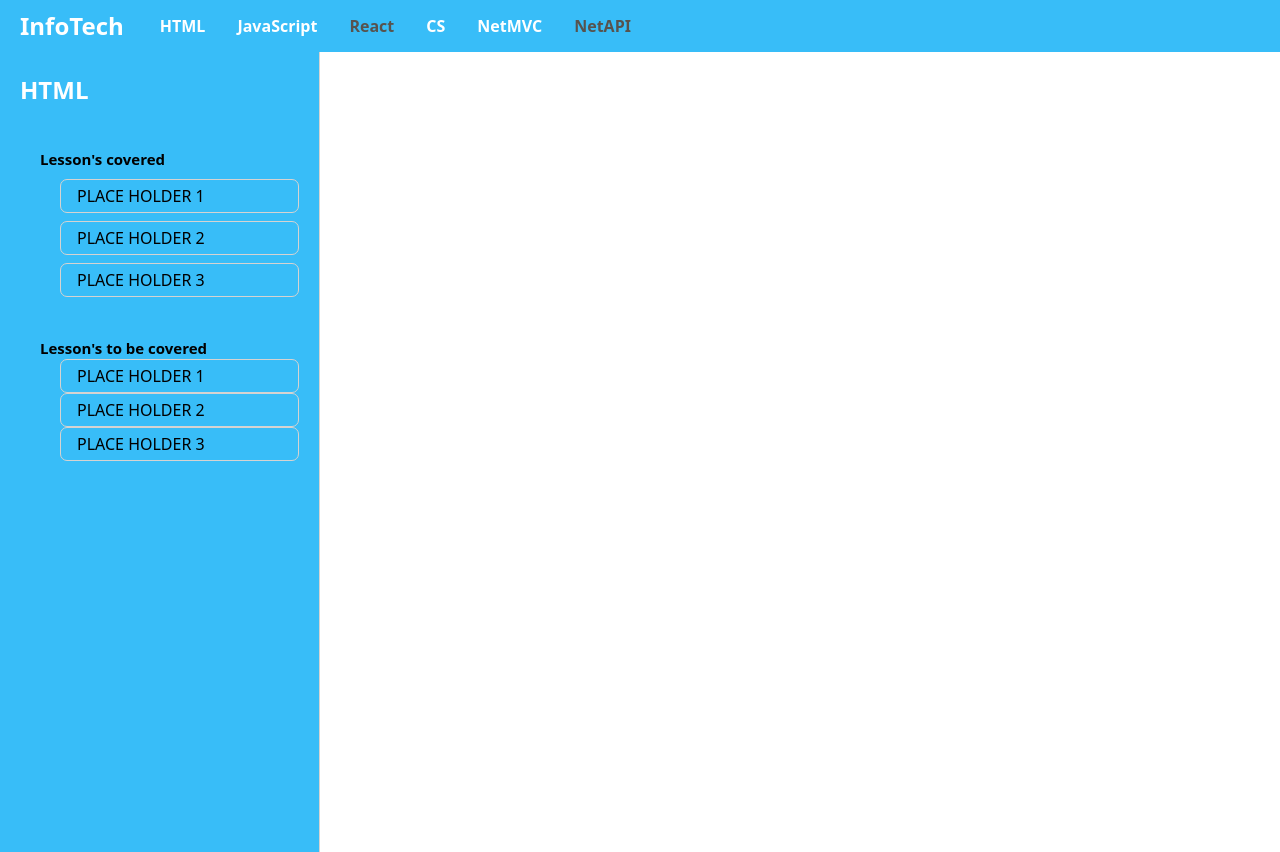
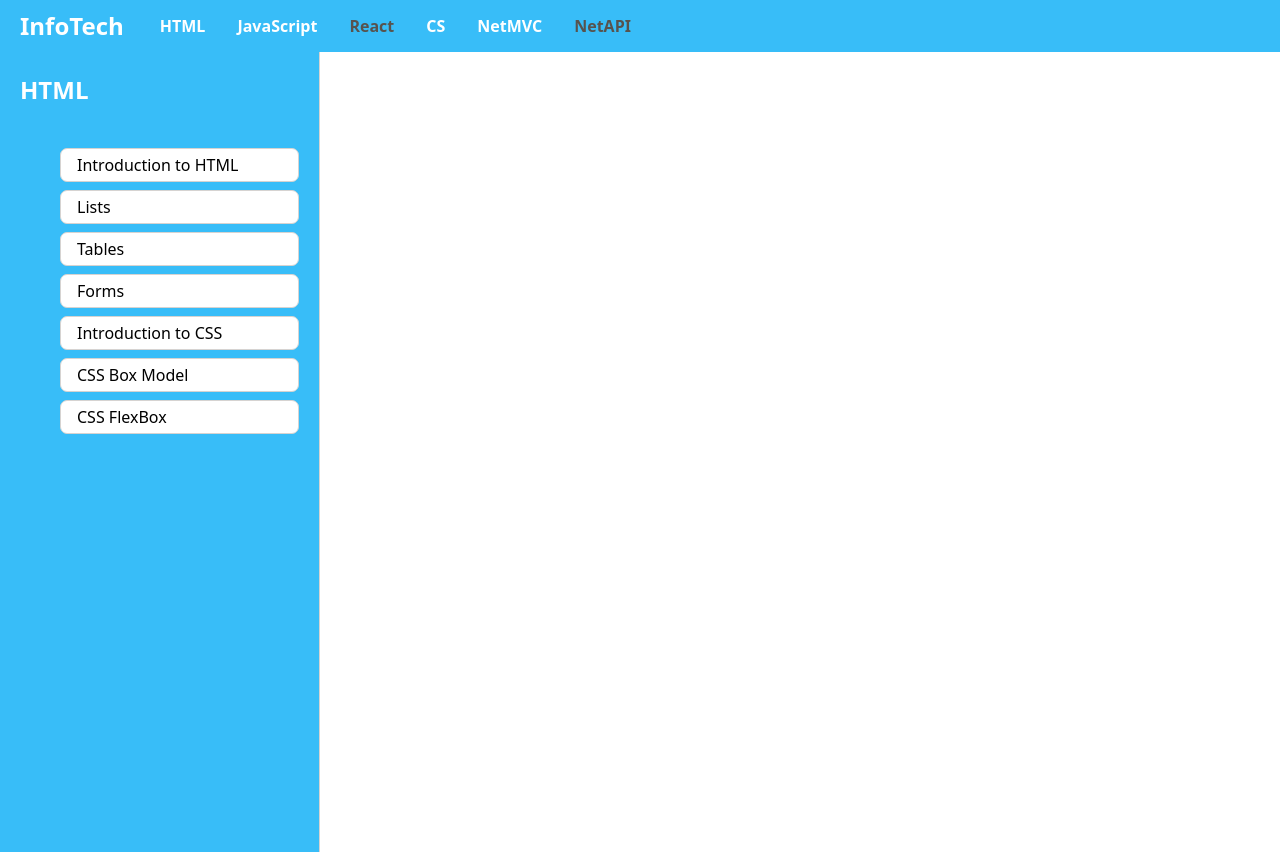
Before and after one commit to fisnikHaziri/InfoTechUI, a React (Vite) app: page / in a window 1280 px wide. Both pictures are taken after a click on the link "HTML". Built offline with nearby package versions, Linux system fonts and the light colour scheme.

Commit message:
updated the NavBar to now send data to the aside bar dynamicaly based on the UserObject

```diff
--- a/src/components/Aside.tsx
+++ b/src/components/Aside.tsx
@@ -1,39 +1,27 @@
 import React from 'react'
+import { useSelectedTopic } from './Utils/SelectedTopicContext'
 
 interface AsideProps {
 	title: string
 }
 
 const Aside: React.FC<AsideProps> = ({ title }) => {
+	const { selectedTopic } = useSelectedTopic()
+
 	const btnStyling =
-		'"bg-white py-1 px-4 border-stone-300 hover:translate-x-[10px] duration-500 border-[1px] rounded-[7px] text-start'
+		'bg-white py-1 px-4 border-stone-300 hover:translate-x-[10px] duration-500 border-[1px] rounded-[7px] text-start'
 
 	return (
 		<aside className="w-[20rem] flex-shrink min-w-[10rem] h-screen bg-[#38bdf8] border-r-[1px] border-stone-300">
 			<h1 className="text-[24px] font-bold pb-10 text-white">{title}</h1>
 			<ul className="pl-5 pb-10 flex flex-col gap-2">
-				<h2 className="text-[15px] font-semibold">Lesson's covered</h2>
-				<button className={btnStyling}>
-					<li>PLACE HOLDER 1</li>
-				</button>
-				<button className={btnStyling}>
-					<li>PLACE HOLDER 2</li>
-				</button>
-				<button className={btnStyling}>
-					<li>PLACE HOLDER 3</li>
-				</button>
-			</ul>
-			<ul className="pl-5 pb-10 flex flex-col">
-				<h2 className="text-[15px] font-semibold">Lesson's to be covered</h2>
-				<button className={btnStyling}>
-					<li>PLACE HOLDER 1</li>
-				</button>
-				<button className={btnStyling}>
-					<li>PLACE HOLDER 2</li>
-				</button>
-				<button className={btnStyling}>
-					<li>PLACE HOLDER 3</li>
-				</button>
+				{selectedTopic.lessons.map((lesson) => {
+					return (
+						<button className={btnStyling}>
+							<li>{lesson.title}</li>
+						</button>
+					)
+				})}
 			</ul>
 		</aside>
 	)
--- a/src/components/Li.tsx
+++ b/src/components/Li.tsx
@@ -1,6 +1,13 @@
-import React from 'react'
+import React, { useEffect, useState } from 'react'
+import convertChildrenToString from './Utils/convertChildrenToString'
+import returnLessons from './Utils/returnLessons'
 import { useSelectedTopic } from './Utils/SelectedTopicContext'
-import convertChildrenToString from './Utils/convertChildrenToString'
+
+interface Lesson {
+	title: string
+	keyPoints: string
+	content: string
+}
 
 interface LiProps {
 	children: React.ReactNode
@@ -16,8 +23,23 @@ const lessonStyling = {
 
 const Li: React.FC<LiProps> = ({ covered, children }) => {
 	const { setSelectedTopic, selectedTopic } = useSelectedTopic()
+	const [lessons, setLessons] = useState<Lesson[]>([])
+	const childrenString = convertChildrenToString(children)
 
-	const childrenString = convertChildrenToString(children)
+	useEffect(() => {
+		async function getData() {
+			if (covered) {
+				try {
+					const lessonsData = await returnLessons(childrenString)
+					setLessons(lessonsData)
+				} catch (error) {
+					console.error('Failed to fetch lessons:', error)
+				}
+			}
+		}
+
+		getData()
+	}, [childrenString, covered])
 
 	return (
 		<li className={covered ? lessonStyling.covered : lessonStyling.notCovered}>
@@ -29,8 +51,7 @@ const Li: React.FC<LiProps> = ({ covered, children }) => {
 									selectedTopic.subject !== childrenString
 										? childrenString
 										: '',
-									selectedTopic.lessons
-									// ^^Need to make this accept the User lessons
+									lessons
 								)
 						  }
 						: undefined
--- a/src/components/User.json
+++ b/src/components/User.json
@@ -2,7 +2,43 @@
 	"Subjects": {
 		"HTML": {
 			"Title": "HTML",
-			"lessons": []
+			"lessons": [
+				{
+					"title": "Introduction to HTML",
+					"keyPoints": "moreTesting",
+					"content": "interesting"
+				},
+				{
+					"title": "Lists",
+					"keyPoints": "moreTesting",
+					"content": "interesting"
+				},
+				{
+					"title": "Tables",
+					"keyPoints": "moreTesting",
+					"content": "interesting"
+				},
+				{
+					"title": "Forms",
+					"keyPoints": "moreTesting",
+					"content": "interesting"
+				},
+				{
+					"title": "Introduction to CSS",
+					"keyPoints": "moreTesting",
+					"content": "interesting"
+				},
+				{
+					"title": "CSS Box Model",
+					"keyPoints": "moreTesting",
+					"content": "interesting"
+				},
+				{
+					"title": "CSS FlexBox",
+					"keyPoints": "moreTesting",
+					"content": "interesting"
+				}
+			]
 		},
 		"JavaScript": {
 			"Title": "JavaScript",
--- a/src/components/Utils/SelectedTopicContext.tsx
+++ b/src/components/Utils/SelectedTopicContext.tsx
@@ -1,13 +1,19 @@
 import { createContext, ReactNode, useContext, useState } from 'react'
+
+interface Lessons {
+	title: string
+	keyPoints: string
+	content: string
+}
 
 interface SelectedTopic {
 	subject: string
-	lessons: string[]
+	lessons: Lessons[]
 }
 
 interface SelectedTopicContextType {
 	selectedTopic: SelectedTopic
-	setSelectedTopic: (subject: string, lesson: string[]) => void
+	setSelectedTopic: (subject: string, lessons: Lessons[]) => void
 }
 
 const SelectedTopicContext = createContext<
@@ -26,7 +32,7 @@ export const SelectedTopicProvider: React.FC<SelectedTopicProviderProps> = ({
 		lessons: [],
 	})
 
-	function handleSelectTopic(subject: string, lessons: string[]) {
+	function handleSelectTopic(subject: string, lessons: Lessons[]) {
 		setSelectedTopic({ subject, lessons })
 	}
 
--- /dev/null
+++ b/src/components/Utils/returnLessons.ts
@@ -0,0 +1,26 @@
+import User from '../User.json'
+
+export default async function returnLessons(target: string) {
+	switch (target) {
+		case 'HTML':
+			return User.Subjects.HTML.lessons
+
+		case 'JavaScript':
+			return User.Subjects.JavaScript.lessons
+
+		case 'React':
+			return User.Subjects.React.lessons
+
+		case 'CS':
+			return User.Subjects.CS.lessons
+
+		case 'NetMVC':
+			return User.Subjects.NetMVC.lessons
+
+		case 'NetAPI':
+			return User.Subjects.NetAPI.lessons
+
+		default:
+			return []
+	}
+}
```
Also changed, not shown: src/components/NavBar.tsx (+7 -1 lines).
